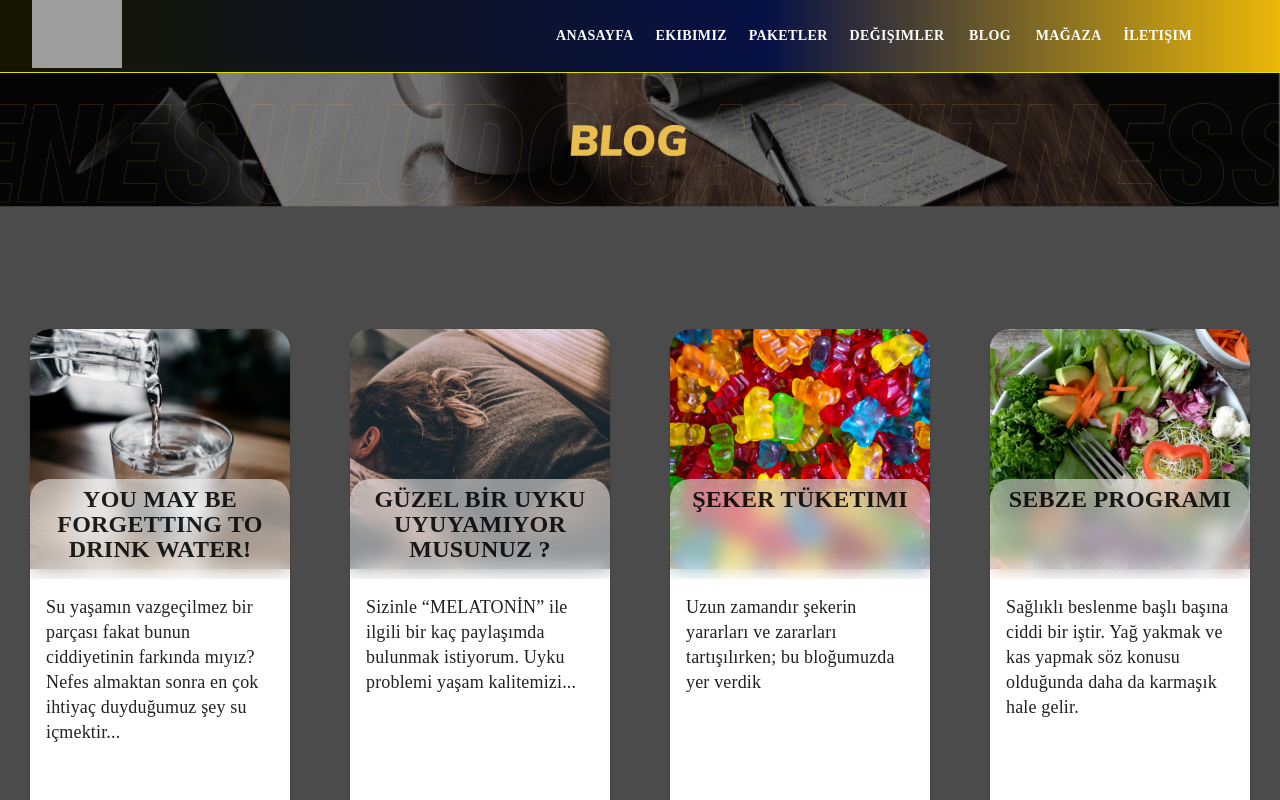
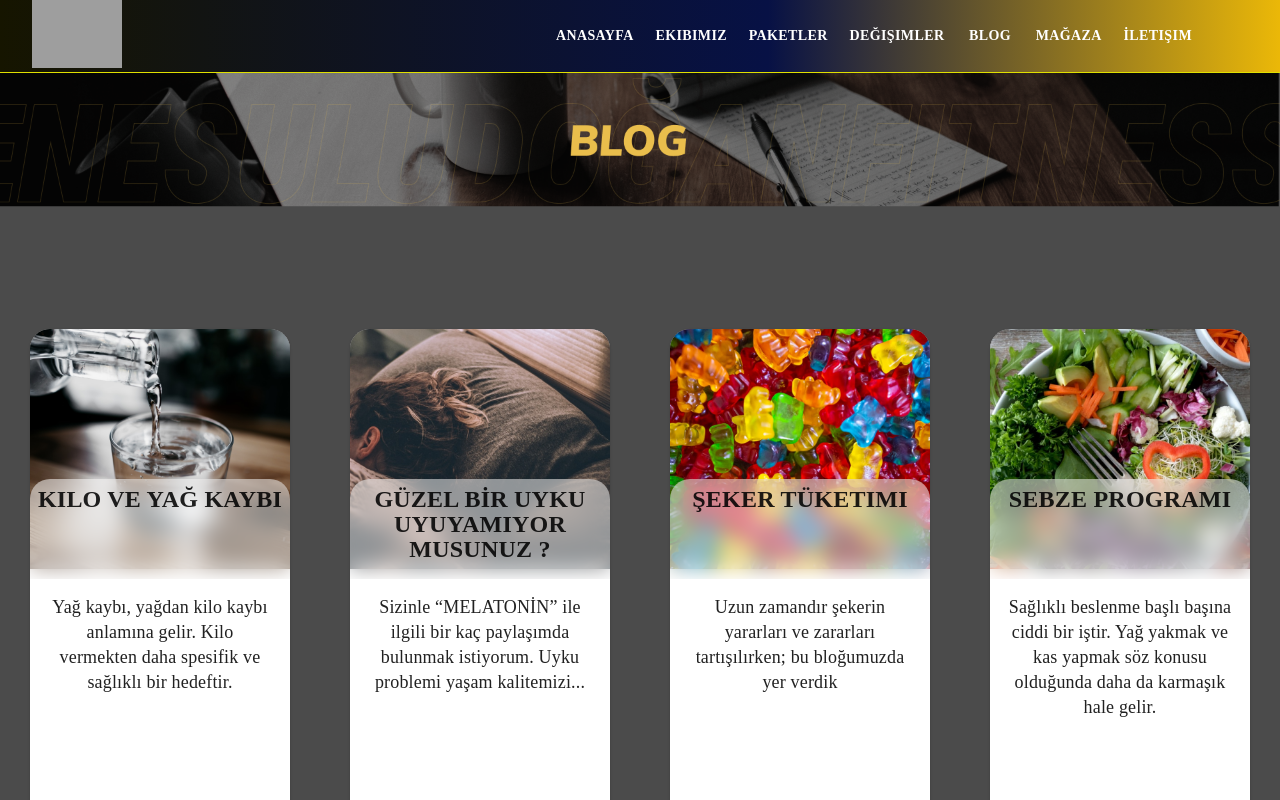
Before and after one commit to zcaymaz/Beegym, a React (Create React App) app in the folder client/: page /blog in a window 1280 px wide. Shown: the top 800 px of the page. Built offline with nearby package versions, Linux system fonts and the light colour scheme; grey boxes are pictures that could not be loaded; a web font is replaced by a local one.

Commit message:
Modal developed.

```diff
--- a/client/src/components/common/Blogcard.js
+++ b/client/src/components/common/Blogcard.js
@@ -7,7 +7,6 @@ const style = {
     maxWidth: '640px',
     minHeight: '523px',
     bgcolor: 'background.paper',
-
     borderRadius: '20px',
     border: '2px solid #000',
     boxShadow: 24,
@@ -56,7 +55,7 @@ const Blogcard = (props) => {
                         {/* YOU MAY BE <br /> FORGETTING TO DRINK <br /> WATER! */}
                     </Typography>
                 </Box>
-                <CardContent sx={{height:'180px'}}>
+                <CardContent sx={{ height: '180px' }}>
                     <Typography className='Cardtextcontent' >
                         {props.content}
                         {/* Su yaşamın vazgeçilmez bir parçası fakat bunun ciddiyetinin farkında mıyız? <br /> <br />  Nefes almaktan sonra en çok ihtiyaç duyduğumuz şey su içmektir... */}
@@ -68,43 +67,54 @@ const Blogcard = (props) => {
 
                     >
 
-                        <Grid  xs={12} md={4}
-                        sx={{textAlign: {xs:'center', xl:'normal'}}}
+                        <Grid xs={12} md={4}
+                            sx={{ textAlign: { xs: 'center', xl: 'normal' } }}
                         >
-                            <Typography sx={{ paddingTop:'7px' ,}}>
+                            <Typography sx={{ paddingTop: '7px', }}>
                                 {props.date}
                                 {/* 14.02.2022 */}
                             </Typography>
                         </Grid>
-                        <Grid  xs={12} md={8}
-                          sx={{textAlign: {xs: 'center', xl : 'normal' }}}
+                        <Grid xs={12} md={8}
+                            sx={{ textAlign: { xs: 'center', xl: 'normal' } }}
                         >
                             <Button className='Cardbutton'
                                 onClick={handleOpen}
                             >{props.button}
                                 <ArrowForwardIcon />
-                                {/* DEVAMINI OKU - */}
                             </Button>
                         </Grid>
+                        {/* Modal */}
                         <Modal
-                            hideBackdrop
                             open={open}
                             onClose={handleClose}
                             sx={styles}
                         >
                             <center>
                                 <Box sx={{ ...style, }}>
-                                    <Typography className='viewSubmissionchidmodaltitle'>
-                                        {props.modalheader}
                                     <IconButton onClick={() => handleClose()} sx={{ float: 'right' }}>
                                         <CloseIcon sx={{ color: '#FAA629' }} fontSize="medium" />
                                     </IconButton>
+                                    <Typography variant='h5' className='viewSubmissionchidmodaltitle'>
+                                        {props.modalheader}
                                     </Typography>
-                                    <Divider sx={{ border: '1px solid #C0C0C0' }} />
+                                    <Divider sx={{ border: '1px solid #C0C0C0', marginTop: '10px' }} />
+                                    <Typography variant='h6'>
+                                        {props.modalcontentheader}
+                                    </Typography>
+                                    <Typography>
+                                        {props.modalcontenttext}
+                                    </Typography>
+                                    <Divider sx={{ border: '1px solid #C0C0C0', }} />
+                                    <Typography variant='h6'>
+                                        {props.modalcontentheader2}
+                                    </Typography>
+                                    <Typography>
+                                        {props.modalcontenttext2}
+                                    </Typography>
                                 </Box>
                             </center>
                         </Modal>
-
                     </Grid>
                 </CardActions>
             </Card>
--- a/client/src/components/common/Modal.js
+++ /dev/null
@@ -1,18 +0,0 @@
-import React, { useState } from 'react'
-import Radio from '@mui/material/Radio';
-import CloseIcon from '@mui/icons-material/Close'
-import { Typography, Grid, Box, Card, CardMedia,IconButton,Divider, CardActions, Modal, CardContent, Button } from '@mui/material'
-
-
-
-const modal = props => {
-
-
-    return (
-        <>
-
-        </>
-    )
-}
-
-export default modal;
--- a/client/src/pages/blog.js
+++ b/client/src/pages/blog.js
@@ -7,17 +7,21 @@ import {cardimage1,
         cardimage4,
         cardimage5,
          } from '../images'
-import modal from '../components/common/Modal'
+
 
 
 const blogCardData = [
     {
-        header: " YOU MAY BE FORGETTING  TO DRINK  WATER! ",
-        content: "Su yaşamın vazgeçilmez bir parçası fakat bunun ciddiyetinin farkında mıyız?   Nefes almaktan sonra en çok ihtiyaç duyduğumuz şey su içmektir...",
+        header: " Kilo ve Yağ Kaybı",
+        content: "Yağ kaybı, yağdan kilo kaybı anlamına gelir. Kilo vermekten daha spesifik ve sağlıklı bir hedeftir.",
         media: cardimage1,
         date: " 14.02.2022 ",
         button: "DEVAMINI OKU",
-        modalheader: "YOU MAY BE FORGETTING  TO DRINK  WATER!",
+        modalheader: "Kilo Vermek ve Yağ Yakmak Arasındaki Fark Nedir? Kilo ve Yağ Kaybı",
+        modalcontentheader: "Kilo Kaybı Nedir?",
+        modalcontenttext: "Kilo kaybı, genel vücut ağırlığınızdaki kas, su ve yağ kayıplarından kaynaklanan azalmayı ifade eder. Bununla birlikte, yağdan mı yoksa kastan mı kilo verdiğinizi bilmek zor olabilir.",
+        modalcontentheader2: "Yağdan Kilo Verdiğimizi Nasıl Anlarız?",
+        modalcontenttext2 : "Bir tartı kullanarak kilo verme durumunuzu takip etmek yaygın bir uygulamadır. Tartı kullanımı kilonuzu öğrenmek için yardımcı olabilirken çoğu tartı, yağ kaybı ile kas kaybı arasında ayrım yapmaz. Bu nedenle, yalnızca tartı ile kilonuzu takip etmek, yağ mı yoksa kas mı kaybettiğinizi ve hangi miktarlarda kaybettiğinizi belirlemenin güvenilir bir yolu değildir. Vücut yağı da ölçen tartı, sahip olduğunuz yağ ve kas yüzdesini ölçerek vücut kompozisyonunuzun daha doğru bir resmini sağlayabilir. Vücut yağ yüzdenizi tahmin etmek için deri kıvrım kaliperleri de kullanabilirsiniz, ancak bu, doğruluğu sağlamak için pratik gerektirir."
     },
     {
         header: " GÜZEL BİR UYKU UYUYAMIYOR MUSUNUZ ? ",
@@ -68,17 +72,13 @@ const blog = () => {
                 }}
             />
             <Box className='blogheader'>
-                {/* <center>
-                    <Typography className='blogheadertext'>
-                        Blog
-                    </Typography>
-                </center> */}
                 <img
                     className='blogimage'
                     src={require('../images/blogPage.png')}
                 />
             </Box>
             {/* Card */}
+            <center>
             <Grid container
                 direction='row'
                 className='blogCardData'
@@ -93,10 +93,15 @@ const blog = () => {
                             date={card.date}
                             button={card.button}
                             modalheader={card.modalheader}
+                            modalcontentheader={card.modalcontentheader}
+                            modalcontenttext={card. modalcontenttext}
+                            modalcontentheader2={card.modalcontentheader2}
+                            modalcontenttext2={card.modalcontenttext2}
                         />
                     )
                 })}
             </Grid>
+            </center>
         </Box>
     )
 }
```
Lines whose indentation alone changed are shown as unchanged.
